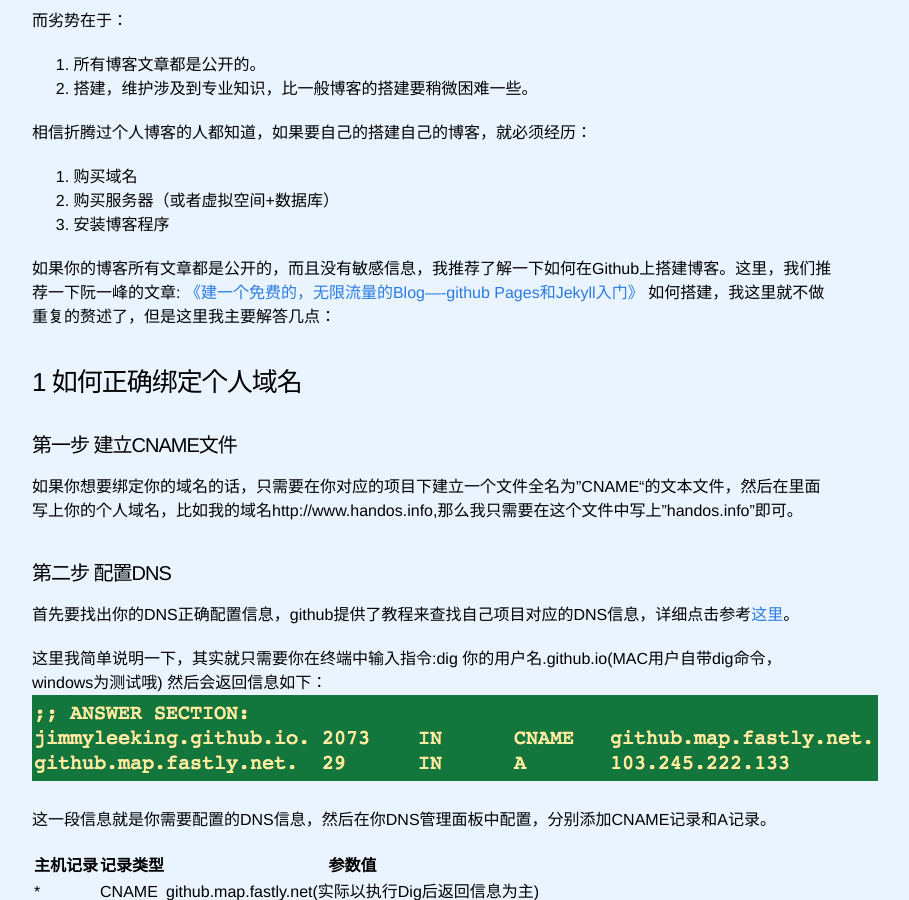
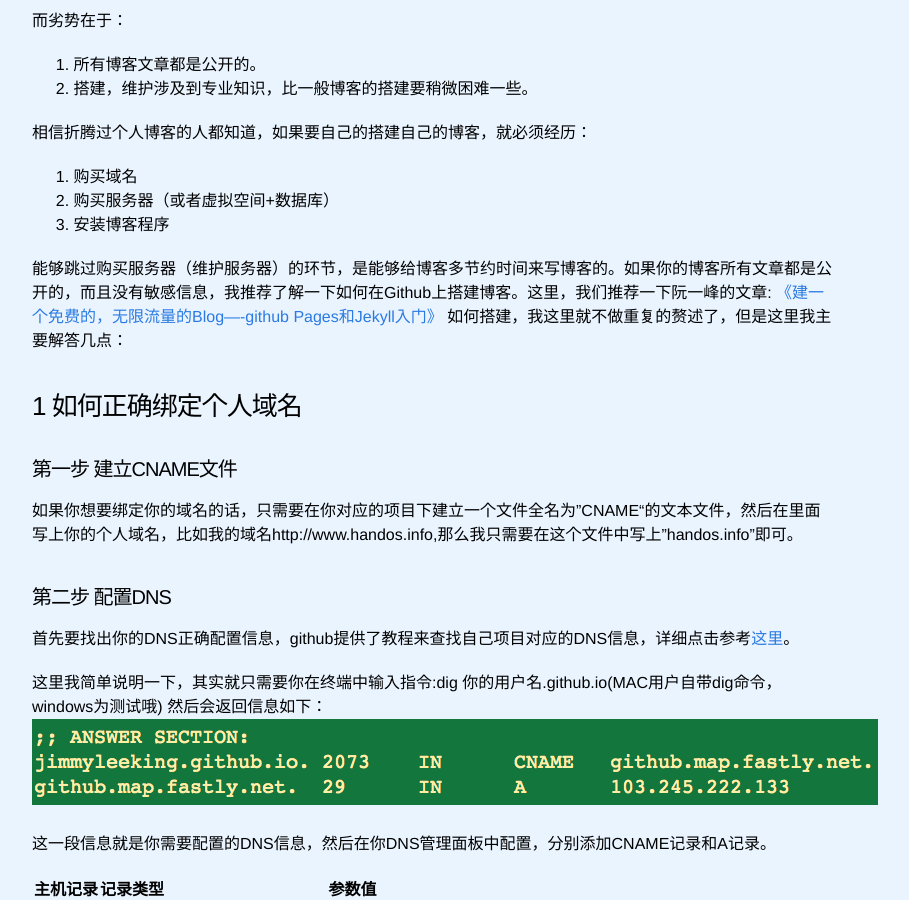
Before and after one commit to jimmyleeking/HandosBlog, a Jekyll site: the page built from _posts/2014-7-3-迁移博客到GitHub.markdown, in a window 1280 px wide and 900 px high, scrolled down 377 px. Shown: the whole window, without its empty margins (208-1117 px from the left). Built offline with Jekyll 4.4.1, drawn with Linux system fonts in a browser that asks for light colours.

Commit message:
修改文章

```diff
--- a/_posts/2014-7-3-迁移博客到GitHub.markdown
+++ b/_posts/2014-7-3-迁移博客到GitHub.markdown
@@ -23,7 +23,7 @@ Free,免费是最能够带给中国人肾上腺素提升的一个名词，当然
 2. 购买服务器（或者虚拟空间+数据库）
 3. 安装博客程序
 
-如果你的博客所有文章都是公开的，而且没有敏感信息，我推荐了解一下如何在Github上搭建博客。这里，我们推荐一下阮一峰的文章:
+能够跳过购买服务器（维护服务器）的环节，是能够给博客多节约时间来写博客的。如果你的博客所有文章都是公开的，而且没有敏感信息，我推荐了解一下如何在Github上搭建博客。这里，我们推荐一下阮一峰的文章:
 [《建一个免费的，无限流量的Blog----github Pages和Jekyll入门》
 ](http://www.ruanyifeng.com/blog/2012/08/blogging_with_jekyll.html)
 如何搭建，我这里就不做重复的赘述了，但是这里我主要解答几点：
```
